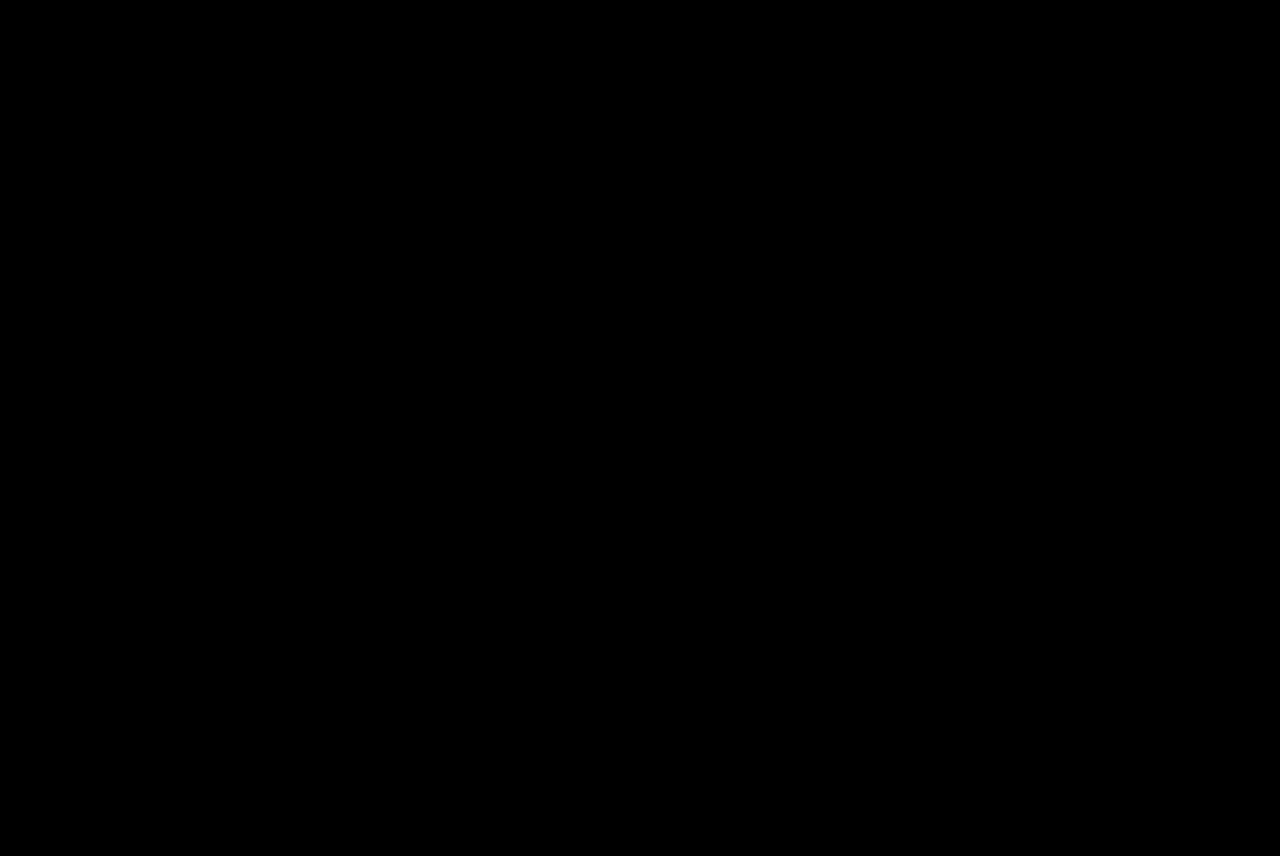
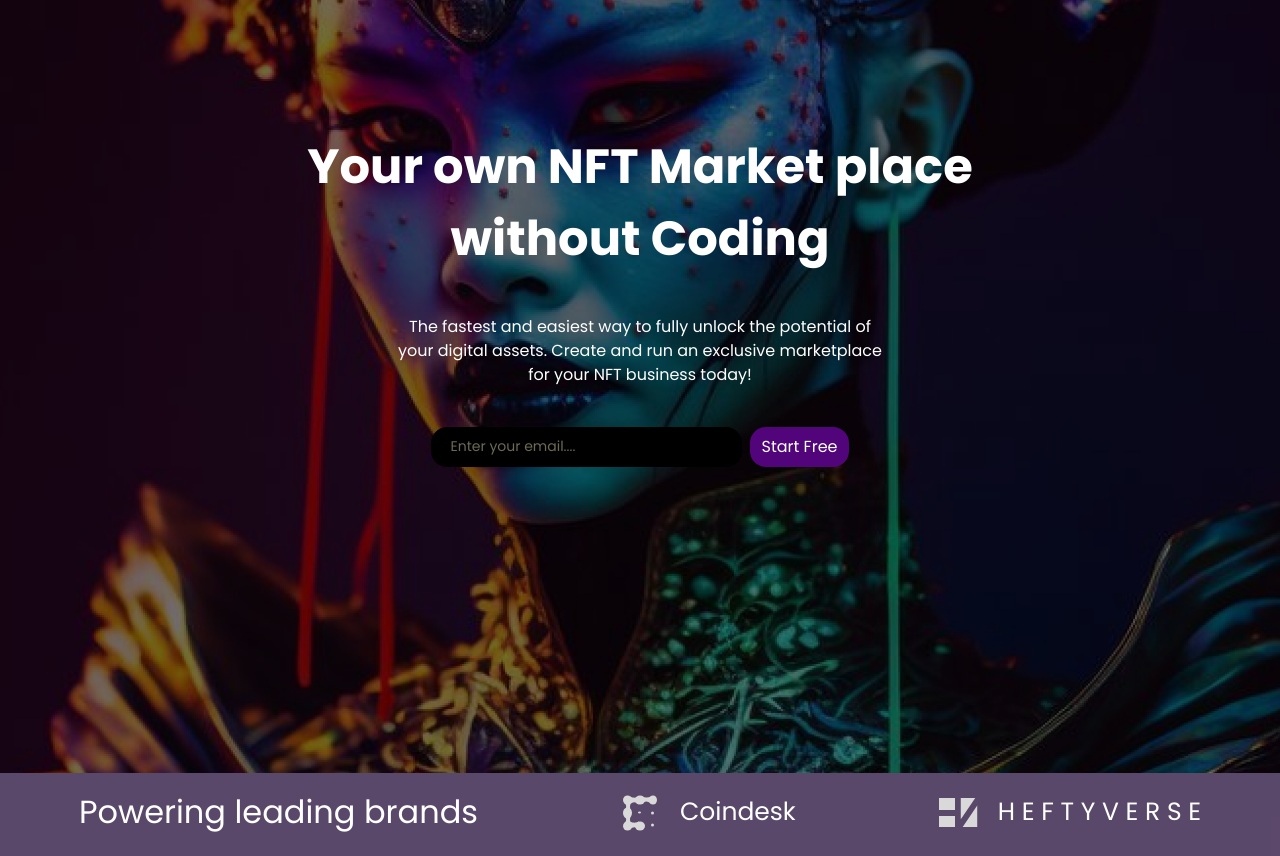
Before and after one commit to MohamedHesham1/ATW-Ltd-Task, a Vue app: page / in a window 1280 px wide. Shown: the part 200-1056 px from the top of the page. Before the commit the page ends 800 px from the top, so only its background shows below. Built offline with nearby package versions, Linux system fonts and the light colour scheme.

Commit message:
feat: :sparkles: add HeroSection component

```diff
--- a/src/App.vue
+++ b/src/App.vue
@@ -1,4 +1,5 @@
 <script setup>
+import HeroSection from './components/HeroSection.vue'
 import NavbarComponent from './components/NavbarComponent.vue'
 </script>
 
@@ -7,7 +8,9 @@ import NavbarComponent from './components/NavbarComponent.vue'
     <NavbarComponent />
   </header>
 
-  <main>hello</main>
+  <main>
+    <HeroSection />
+  </main>
 </template>
 
 <style scoped></style>
--- /dev/null
+++ b/src/components/HeroSection.vue
@@ -0,0 +1,47 @@
+<template>
+  <section>
+    <div
+      class="flex flex-col gap-10 items-center justify-center bg-cover bg-center h-[949px] text-white"
+      style="background-image: url('/hero.png')"
+    >
+      <h1 class="text-5xl font-bold text-center leading-[4.5rem]">
+        Your own NFT Market place <br />
+        without Coding
+      </h1>
+      <p class="max-w-[497px] text-center">
+        The fastest and easiest way to fully unlock the potential of your digital assets. Create and
+        run an exclusive marketplace for your NFT business today!
+      </p>
+      <div class="flex rounded-full mx-auto gap-2">
+        <input
+          type="email"
+          placeholder="Enter your email...."
+          class="w-full outline-none bg-black text-[#D6D5A8] text-sm px-5 rounded-2xl h-10 placeholder:text-[#D6D5A8] placeholder:opacity-50"
+        />
+        <button
+          type="button"
+          class="flex items-center justify-center bg-[#52057B] hover:bg-[#5e077b] transition-all px-3 py-2 rounded-2xl text-nowrap"
+        >
+          Start Free
+        </button>
+      </div>
+    </div>
+    <footer
+      class="flex gap-[8.125rem] items-center justify-center pt-[.9375rem] pb-5 text-white bg-[#816797] bg-opacity-70"
+    >
+      <p class="text-[2rem]">Powering leading brands</p>
+      <div class="flex items-center gap-2">
+        <img src="/Coindesk.svg" alt="VMetA Logo" />
+        <p class="text-[1.5625rem]">Coindesk</p>
+      </div>
+      <div class="flex items-center gap-2">
+        <img src="/frame 8.svg" alt="VMetA Logo" />
+        <p class="text-[1.5625rem]">H E F T Y V E R S E</p>
+      </div>
+    </footer>
+  </section>
+</template>
+
+<script setup></script>
+
+<style scoped></style>
```
Also changed, not shown: public/menu.svg (added).
